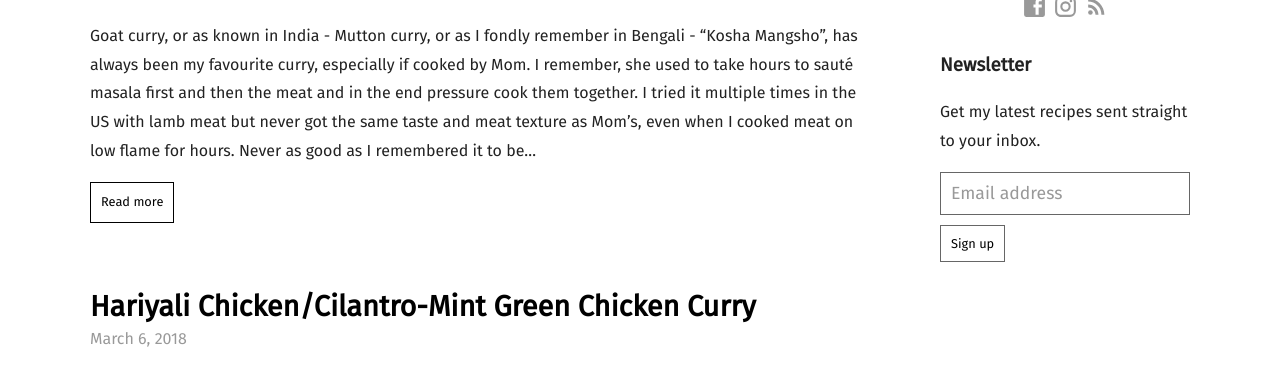
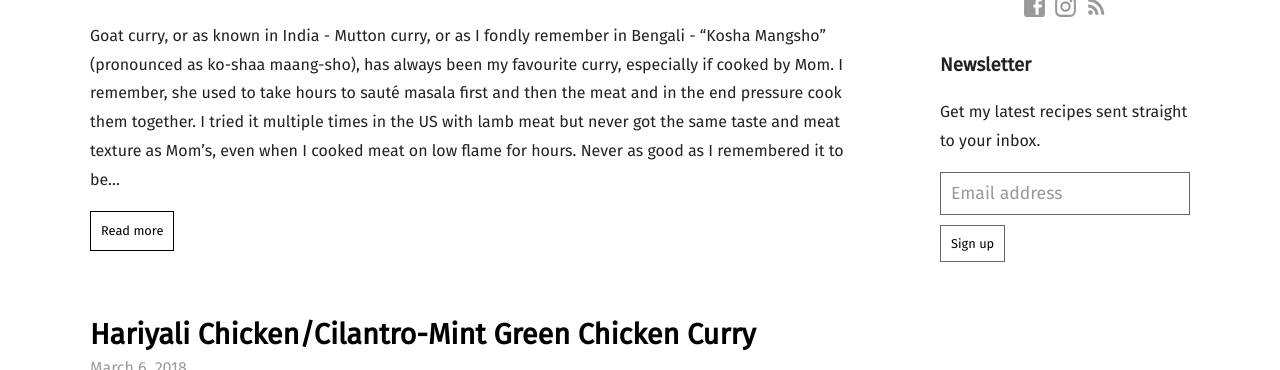
Before and after one commit to anshumanbh/spicesandmix, a Jekyll site: the page built from index.html, in a window 1280 px wide and 900 px high, scrolled down 536 px, cut to the strip 234-604 px from the top of the window. Built offline with Jekyll 4.4.1, drawn with Linux system fonts in a browser that asks for light colours; some web fonts are replaced; the list of posts is cut into pages by our own code.

Commit message:
Update 2018-03-21-instant-pot-lamb-and-potato-curry.md

```diff
--- a/_posts/2018-03-21-instant-pot-lamb-and-potato-curry.md
+++ b/_posts/2018-03-21-instant-pot-lamb-and-potato-curry.md
@@ -39,7 +39,7 @@ recipe:
     8. Do a quick release after 15 minutes natural release and open the lid carefully.
     9. Garnish with cilantro and serve hot with rice or chapati.
 ---
-Goat curry, or as known in India - Mutton curry, or as I fondly remember in Bengali - “Kosha Mangsho”, has always been my favourite curry, especially if cooked by Mom. I remember, she used to take hours to sauté masala first and then the meat and in the end pressure cook them together. I tried it multiple times in the US with lamb meat but never got the same taste and meat texture as Mom’s, even when I cooked meat on low flame for hours. Never as good as I remembered it to be...
+Goat curry, or as known in India - Mutton curry, or as I fondly remember in Bengali - “Kosha Mangsho” (pronounced as ko-shaa maang-sho), has always been my favourite curry, especially if cooked by Mom. I remember, she used to take hours to sauté masala first and then the meat and in the end pressure cook them together. I tried it multiple times in the US with lamb meat but never got the same taste and meat texture as Mom’s, even when I cooked meat on low flame for hours. Never as good as I remembered it to be...
 
 Thanks to Instant Pot, the problem with the meat texture is solved along with enormous time-saving. First time I cooked lamb curry in Instant Pot, I miscalculated the time and meat became too tender. But it was delicious enough to fall in love! And my half-Bengali self was too ecstatic. There is something about the combination of tender meat, perfect spices and potatoes to not love…Right?! All Bengalis reading this should know what I mean by potato and happiness! Since my Mom is Bengali, growing up I used to see potatoes in almost all curries - egg curry, chicken curry, mutton curry, vegetable curry. Even though I am not a big fan of this particular starch, seeing half potato floating in the curry always made me happy.
 
```
